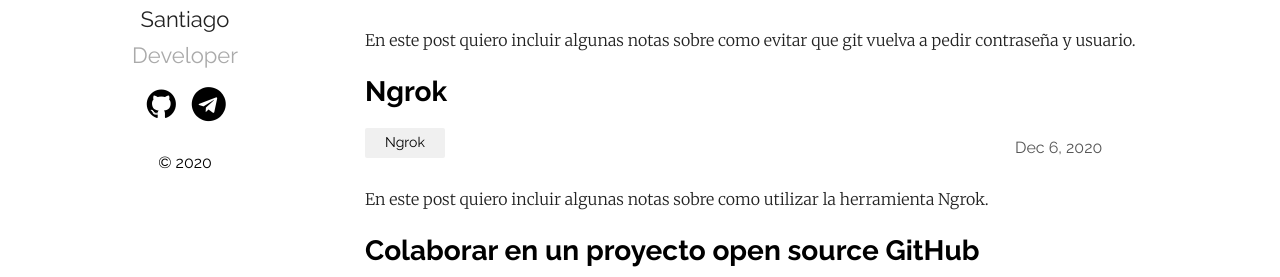
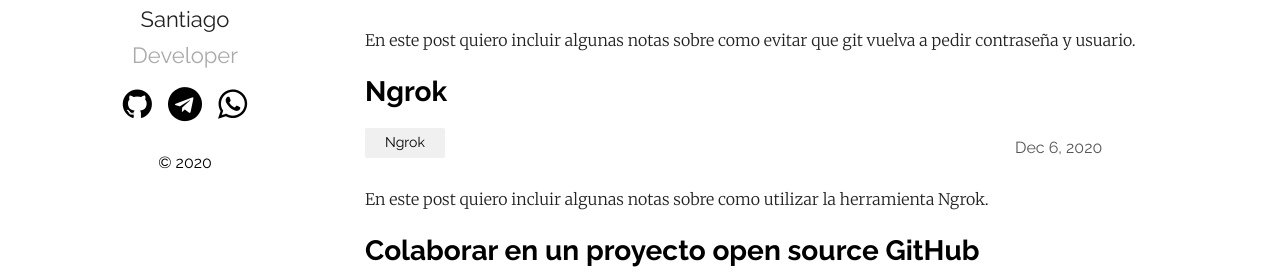
Before and after one commit to santiago500/santiago500.github.io, a Jekyll site: the page built from index.md, in a window 1280 px wide. Shown: the part 370-647 px from the top of the page. Built offline with Jekyll 4.4.1, drawn with Linux system fonts in a browser that asks for light colours.

Commit message:
update default.html

```diff
--- a/_layouts/default.html
+++ b/_layouts/default.html
@@ -17,7 +17,7 @@
 				<a href="https://wa.me/{{ site.plainwhite.social_links.whatsapp }}"><li><i class="icon-telegram"></i></li></a>
                 {%- endif -%}
            {%- if site.plainwhite.social_links.telegram -%}
-				<a href="https://t.me/{{ site.plainwhite.social_links.telegram }}"><li><i class="icon-Telegram"></i></li></a>
+				<a href="https://t.me/{{ site.plainwhite.social_links.telegram }}"><li><i class="icon-whatsapp"></i></li></a>
                 {%- endif -%}
 			</ul>
 			<p>&copy; 2020</p>
```
